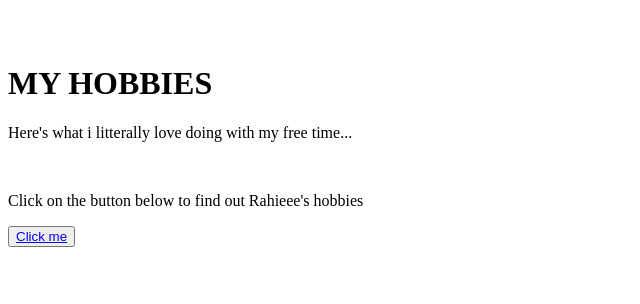
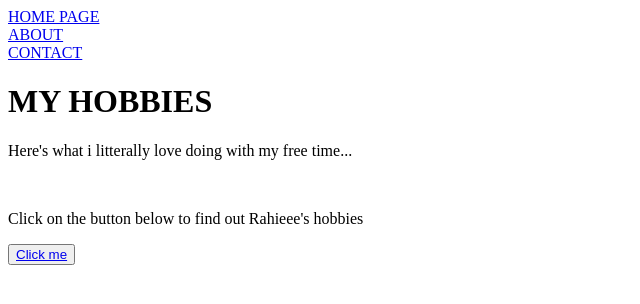
Before and after one commit to Rahieee/PORTFOLIO, a plain HTML site: page Projects.html in a window 1280 px wide. Shown: the whole page, without its empty margins (0-640 px from the left). Drawn offline with Linux system fonts and the light colour scheme.

Commit message:
Fourth Commit

```diff
--- a/Projects.html
+++ b/Projects.html
@@ -4,11 +4,11 @@
     <meta charset="UTF-8">
     <meta name="viewport" content="width=device-width, initial-scale=1.0">
     <title>PROJECTS</title>
-    <a href="./index.html" target="_blank"></a>
+    <a href="./index.html" target="_blank">HOME PAGE</a>
     <br>
-    <a href="./about.html" target="_blank"></a>
+    <a href="./about.html" target="_blank">ABOUT</a>
     <br>
-    <a href="./contact.html" target="_blank"></a>
+    <a href="./contact.html" target="_blank">CONTACT</a>
 
 </head>
 <body>
```
Also changed, not shown: about.html (+1 -1 lines), contact.html (+1 -1 lines), index.html (+2 -1 lines).
